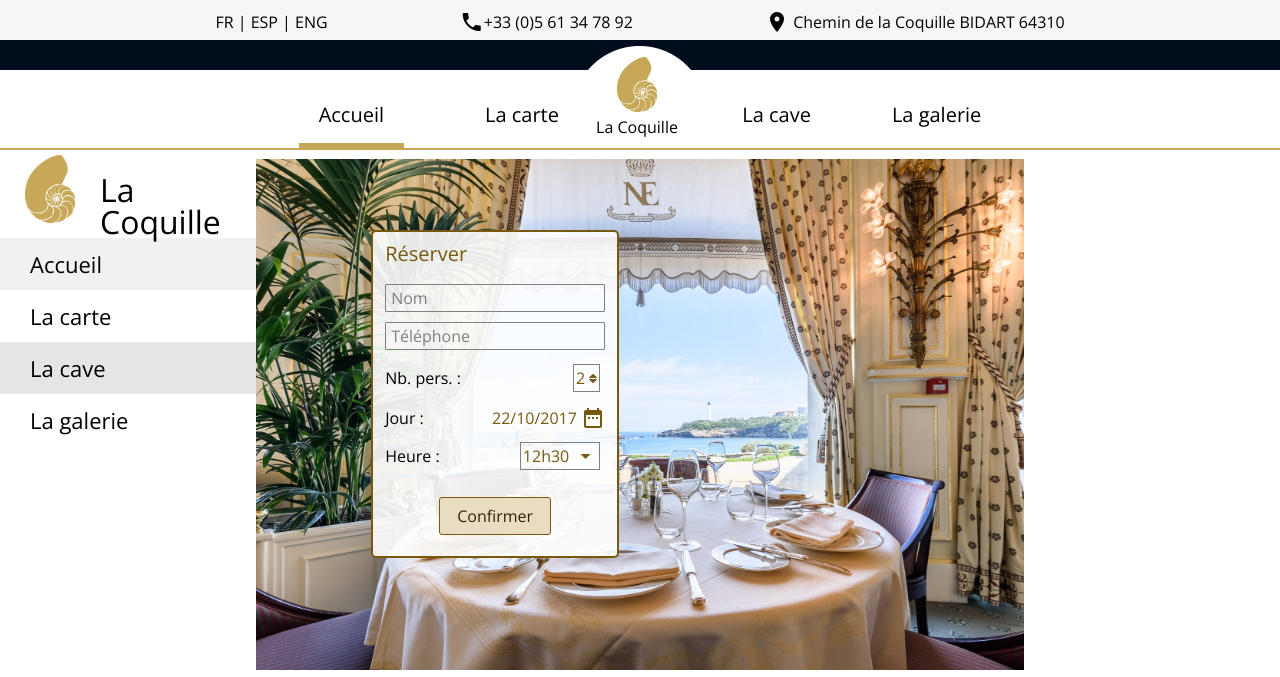
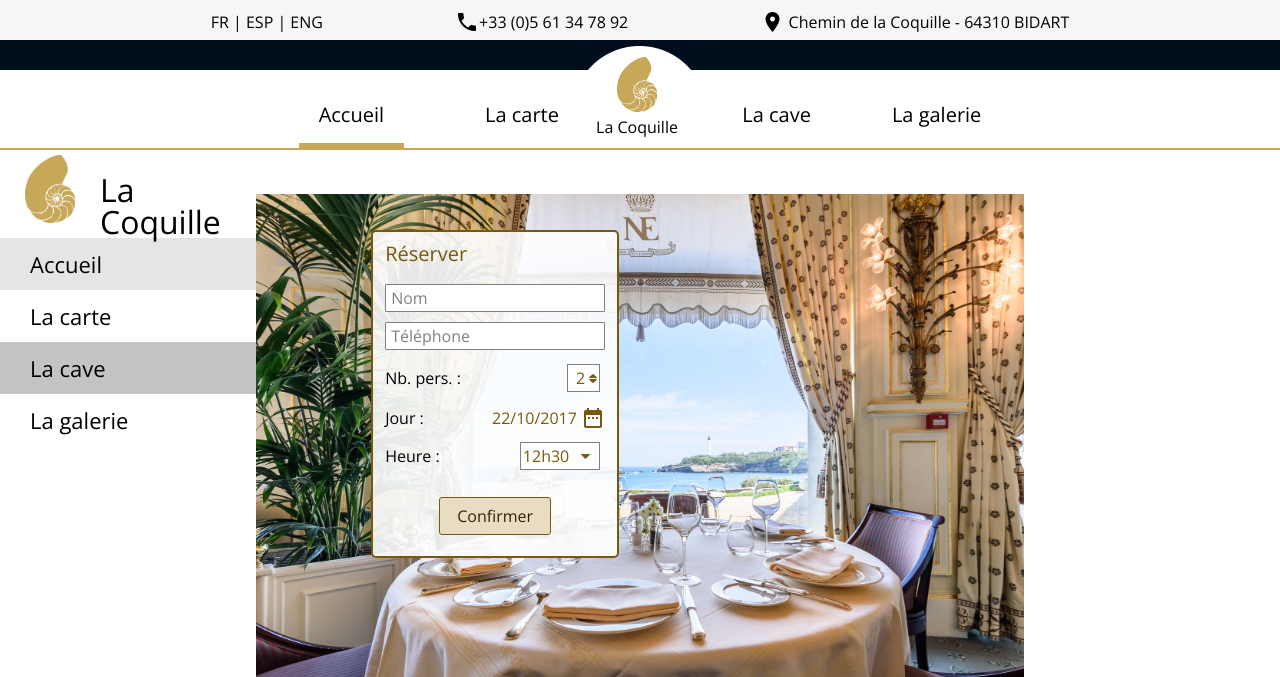
Before and after one commit to Metallink/coquille, a PHP site: page / in a window 1280 px wide. Shown: the top 677 px of the page. Run offline with PHP 8.4, Linux system fonts and the light colour scheme.

Commit message:
Correction graphique

```diff
--- a/index.php
+++ b/index.php
@@ -171,7 +171,7 @@
             background-repeat: no-repeat;
             background-position: center;
             background-size: 100%;
-            height: 530px;
+            height: 600px;
         }
 
         #container-reserver {
@@ -211,6 +211,7 @@
             padding: 5px;
             margin: 10px auto;
             color: gray;
+            background-color: #FFF;
         }
 
         #confirm {
@@ -377,7 +355,7 @@
             </span>
             <span>
                 <i class="material-icons">location_on</i>
-                <span>Chemin de la Coquille BIDART 64310</span>
+                <span>Chemin de la Coquille - 64310 BIDART</span>
             </span>
         </div>
 
@@ -385,9 +363,9 @@
             <img id="nautilus-lateral" src="nautilus.png">
             <span id="coquille-lateral">La Coquille</span>
             <ul>
-                <li style="background: #f1f1f1"><a href="#accueil">Accueil</a></li>
+                <li style="background: #e5e5e5"><a href="#accueil">Accueil</a></li>
                 <li><a href="#carte">La carte</a></li>
-                <li style="background: #e5e5e5"><a href="#cave">La cave</a></li>
+                <li style="background: #c3c3c3"><a href="#cave">La cave</a></li>
                 <li><a href="#galerie">La galerie</a></li>
             </ul>
         </div>
@@ -412,7 +390,7 @@
                         <div class="input">Téléphone</div>
                         <div style="margin: 20px auto">
                             <span>Nb. pers. : </span>
-                            <span style="margin-left: 108px;border: 1px solid grey;padding: 2px;" class="blue">2 <img style="width: 8px;margin-bottom: 1px;" src="spinner.png" /></span>
+                            <span style="background-color: #FFF; margin-left: 102px;border: 1px solid grey;padding: 2px; padding-left: 8px" class="blue">2 <img style="width: 8px;margin-bottom: 1px;" src="spinner.png" /></span>
                         </div>
                         <div style="margin: 10px auto 10px auto;">
                             <span>Jour : </span>
@@ -420,7 +398,7 @@
                         </div>
                         <div style="margin: 10px auto 10px auto;">
                             <span>Heure : </span>
-                            <span style="margin-left: 76px;border: 1px solid grey;padding: 2px;" class="blue">12h30 <i class="material-icons blue">arrow_drop_down</i></span>
+                            <span style="background-color: #FFF; margin-left: 76px;border: 1px solid grey;padding: 2px;" class="blue">12h30 <i class="material-icons blue">arrow_drop_down</i></span>
                         </div>
                         <div id="confirm">Confirmer</div>
                     </div>
@@ -607,7 +585,7 @@
                 </span>
                 <span style="padding-left: 5%;">
                     <i class="material-icons">location_on</i>
-                    <span>Chemin de la Coquille BIDART 64310</span>
+                    <span>Chemin de la Coquille - 64310 BIDART</span>
                 </span>
             </div>
         </div>
```
Also changed, not shown: other parts of index.php (+19 -42 lines).
